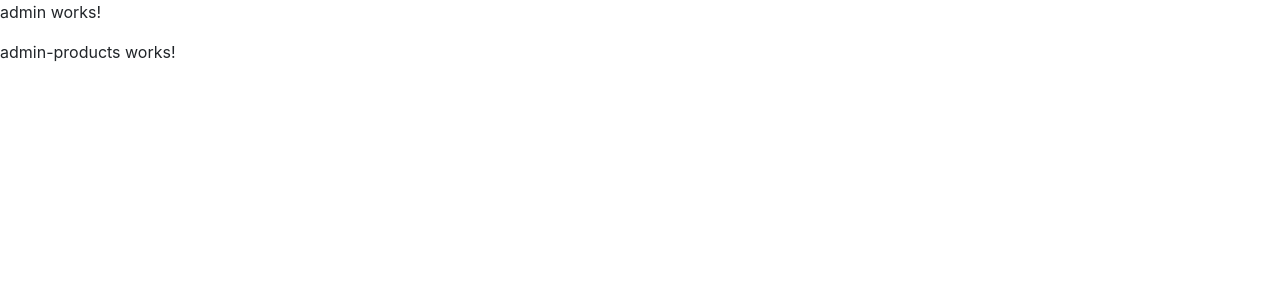
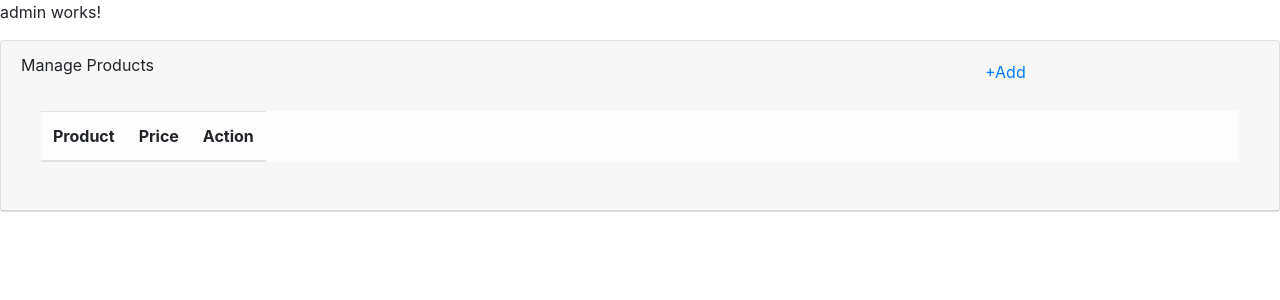
Before and after one commit to dreDevOS/hendzstore, an Angular app in the folder drehendz/: page /admin/products in a window 1280 px wide. Shown: the top 300 px of the page. Built offline with nearby package versions, Linux system fonts and the light colour scheme.

Commit message:
manage admin products

```diff
--- a/drehendz/src/app/admin/admin-products/admin-products.component.html
+++ b/drehendz/src/app/admin/admin-products/admin-products.component.html
@@ -1 +1,66 @@
-<p>admin-products works!</p>
+<div class="card">
+
+<div class="card-header">
+
+<div class="row">
+    <div class="col-md-9"> <span>Manage Products</span>  </div>
+    <div class="col-md-3">
+<button type="button" class="btn btn-link"> +Add </button>
+
+    </div>
+</div>
+
+<div class="card-body">
+    <div class="table table-striped table-light">
+
+     <thead>
+         <tr>
+
+
+<th scope="col">Product</th>
+<th scope="col">Price</th>
+<th scope="col">Action</th>
+
+         </tr>
+
+
+     </thead>
+
+<tbody>
+
+
+        <tr *ngFor="let product of productLists" (click)="selectedProduct(product)">
+                <td>{{ item.name }}</td>
+                <td>{{ item.price | currency:'JMD':'code' }}</td>
+                <td>
+                    <button type="button" class="btn btn-danger" (click)="this.productService.remove(product.name+product.description)">Remove</button>
+                </td>
+              </tr>
+
+
+</tbody>
+    </div>
+</div>
+
+</div>
+
+
+
+
+
+
+
+
+
+
+
+
+
+
+
+
+
+
+
+
+</div>
```
